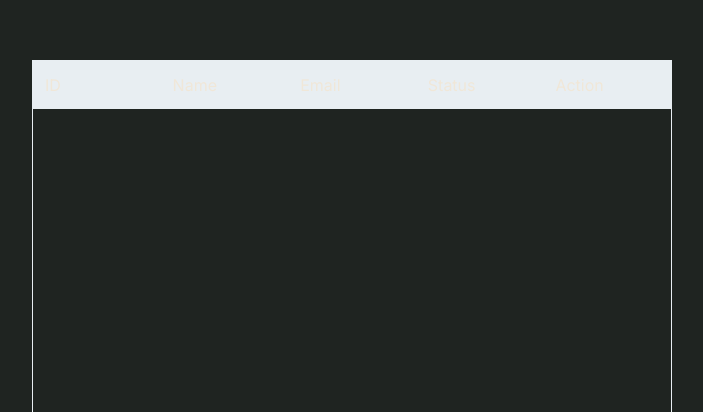
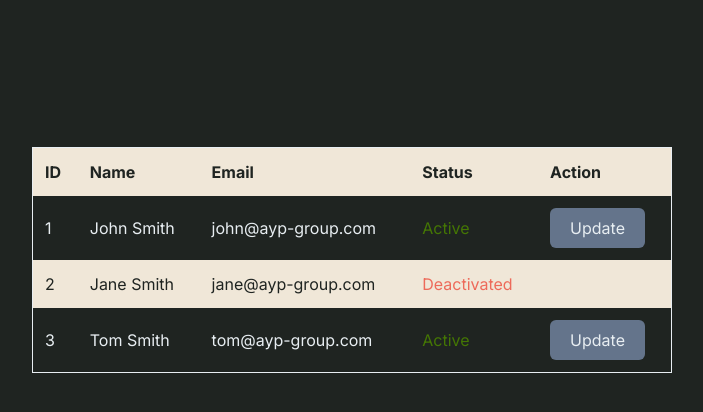
Before and after one commit to imstarbucks/ayp-app, a Next.js app: page / in a window 1280 px wide. Shown: the part 140-552 px from the top of the page, without its empty margins (288-991 px from the left). Built offline with nearby package versions, Linux system fonts and the light colour scheme; no server answers.

Commit message:
Update: Added Table Components

```diff
--- a/app/page.tsx
+++ b/app/page.tsx
@@ -7,11 +7,11 @@ import { useFetch } from '@/hooks/useFetch';
 import Table from '@/components/Table';
 
 export default function Home() {
-  const data: TEmployeesResponse = useFetch('../data/employees.json');
+  const res: TEmployeesResponse = useFetch('/data/employees.json');
 
   return (
     <main className="bg-background text-primary h-screen flex justify-center items-center">
-      {data && <Table data={data} />}
+      {res && <Table data={res.data?.employees} loading={res.loading} />}
     </main>
   );
 }
--- a/components/Table.jsx
+++ /dev/null
@@ -1,21 +0,0 @@
-import Spinner from './Spinner';
-
-const Table = ({ data }) => {
-  return (
-    data && (
-      <div className="w-1/2 min-h-[50%] border border-secondary relative">
-        {data.loading ? <Spinner /> : <></>}
-        {/* <Spinner /> */}
-        <div className="grid grid-cols-5 justify-center bg-secondary">
-          <div className="p-3">ID</div>
-          <div className="p-3">Name</div>
-          <div className="p-3">Email</div>
-          <div className="p-3">Status</div>
-          <div className="p-3">Action</div>
-        </div>
-      </div>
-    )
-  );
-};
-
-export default Table;
--- /dev/null
+++ b/components/Table.tsx
@@ -0,0 +1,65 @@
+import React from 'react';
+import { Employees } from '@/types/Employees';
+
+import Spinner from './Spinner';
+
+type TableProps = {
+  data?: Employees[];
+  loading: boolean;
+};
+
+const Table = ({ data, loading }: TableProps) => {
+  const UpdateButton = () => {
+    return (
+      <button
+        type="button"
+        className="rounded-md px-5 py-2 bg-slate-500 hover:bg-primary hover:text-background transition"
+      >
+        Update
+      </button>
+    );
+  };
+
+  return (
+    data && (
+      <div className="w-1/2 border border-secondary relative">
+        {loading ? <Spinner /> : <></>}
+        {/* <Spinner /> */}
+        <table className="table-auto justify-center bg-primary w-full">
+          <thead>
+            <tr className="text-left">
+              <th className="p-3 text-background">ID</th>
+              <th className="p-3 text-background">Name</th>
+              <th className="p-3 text-background">Email</th>
+              <th className="p-3 text-background">Status</th>
+              <th className="p-3 text-background">Action</th>
+            </tr>
+          </thead>
+
+          <tbody>
+            {data?.map((d, i) => (
+              <tr
+                key={`${d.id + d.name}`}
+                className="odd:bg-background odd:text-secondary bg-primary
+              text-background"
+              >
+                <td className="p-3">{d.id}</td>
+                <td className="p-3">{d.name}</td>
+                <td className="p-3">{d.email}</td>
+                <td
+                  className={`p-3
+                    ${d.isActive ? 'text-green' : 'text-red'}`}
+                >
+                  {d.isActive ? 'Active' : 'Deactivated'}
+                </td>
+                <td className="p-3">{d.isActive ? <UpdateButton /> : <></>}</td>
+              </tr>
+            ))}
+          </tbody>
+        </table>
+      </div>
+    )
+  );
+};
+
+export default Table;
--- a/hooks/useFetch.tsx
+++ b/hooks/useFetch.tsx
@@ -4,7 +4,7 @@ import { useEffect, useState } from 'react';
 import { Employees, TEmployeesResponse } from '@/types/Employees';
 
 export const useFetch = (url: string): TEmployeesResponse => {
-  const [data, setData] = useState<Employees>();
+  const [data, setData] = useState<any>({});
   const [loading, setLoading] = useState<boolean>(true);
   const [error, setError] = useState<any>(null);
 
@@ -12,10 +12,11 @@ export const useFetch = (url: string): TEmployeesResponse => {
     try {
       const res = await fetch(url);
       const json = await res.json();
+      console.log(json);
       setData(json);
     } catch (error) {
       setError(error);
-      console.error('An error occured ', error);
+      console.error('An error occured: ', error);
     }
     setLoading(false);
   };
--- a/types/Employees.ts
+++ b/types/Employees.ts
@@ -6,7 +6,7 @@ export type Employees = {
 };
 
 export type TEmployeesResponse = {
-  data?: Employees;
-  loading: Boolean;
+  data?: any;
+  loading: boolean;
   error?: string;
 };
```
Also changed, not shown: public/data/employees.json (renamed from data/employees.json).
